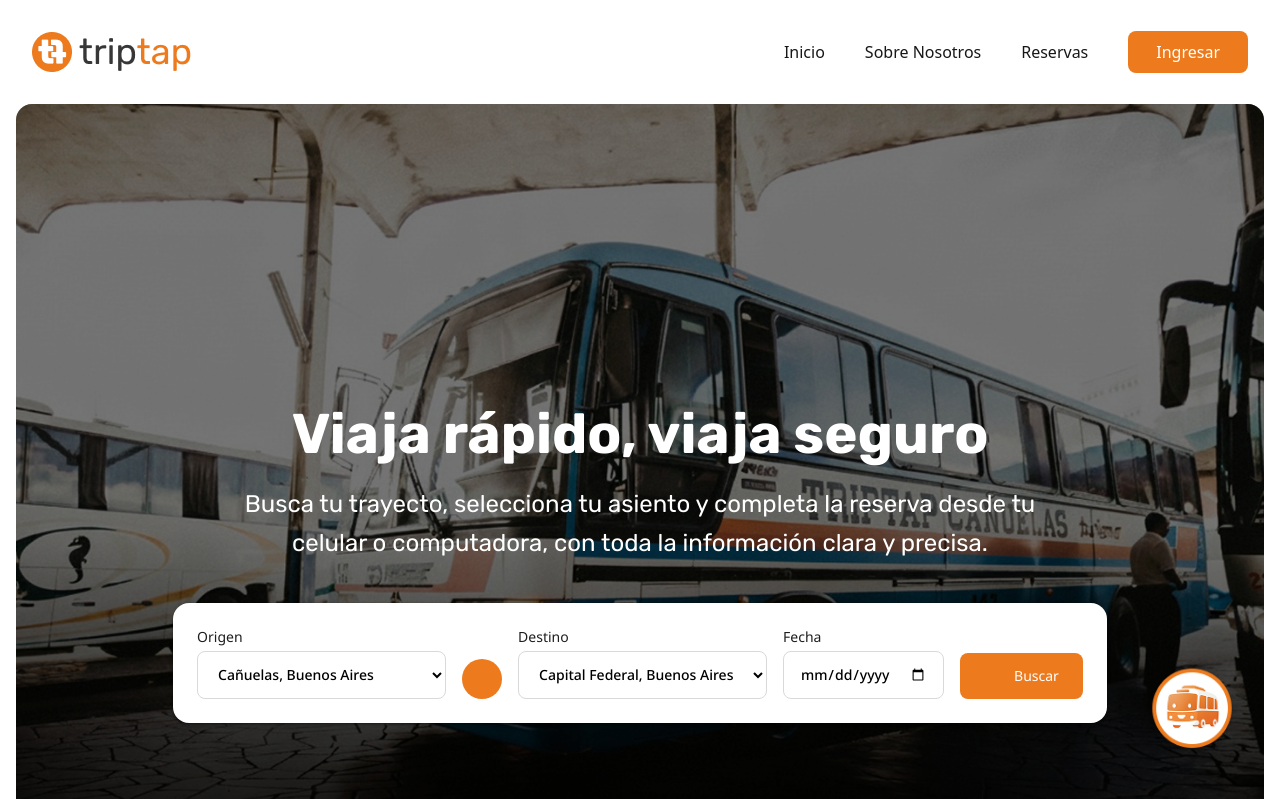
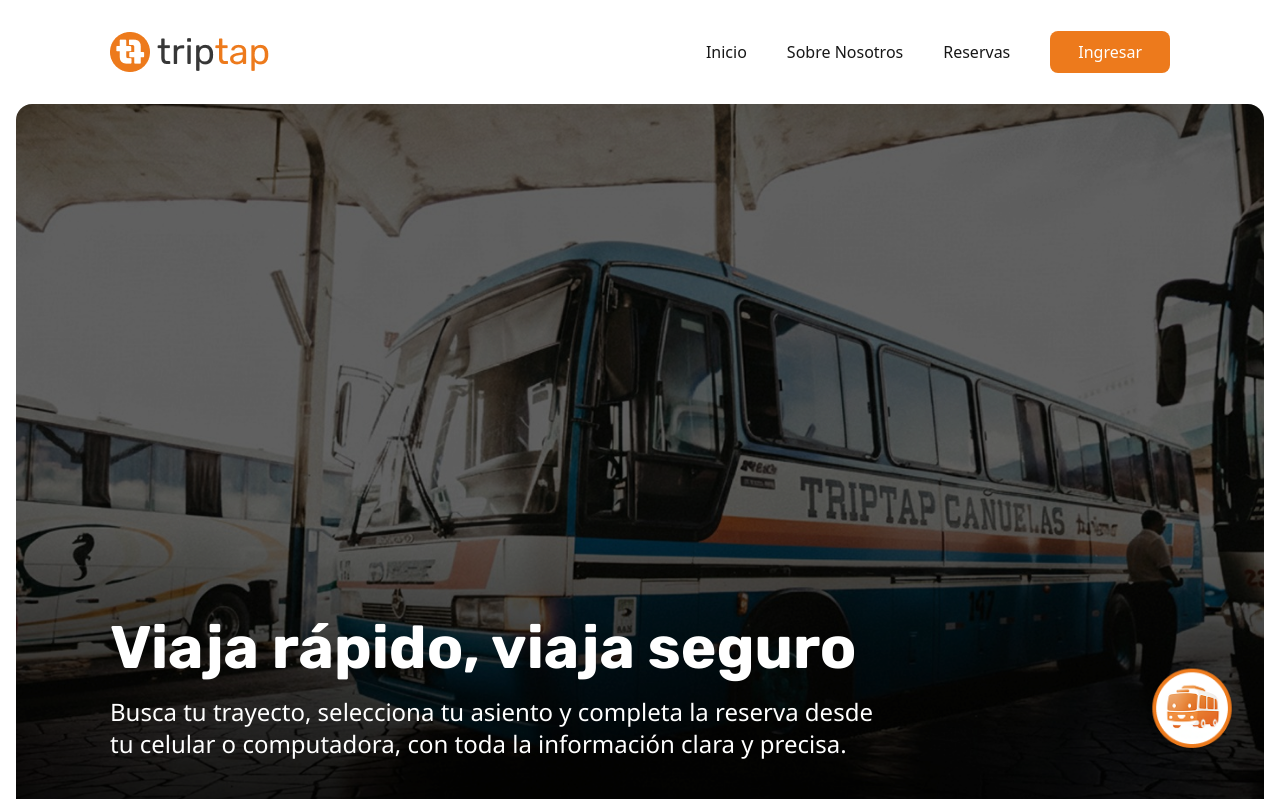
Before and after one commit to ezequielmanchula/triptap-frontend, a Next.js app: page / in a window 1280 px wide. Shown: the top 799 px of the page. Built offline with nearby package versions, Linux system fonts and the light colour scheme; some icons are missing.

Commit message:
refactor(Hero): unify and adjust duplicated component

```diff
--- a/src/app/(pages)/reservations/page.tsx
+++ b/src/app/(pages)/reservations/page.tsx
@@ -1,11 +1,28 @@
 'use client';
 
 import React, { useState } from 'react';
-import Image from 'next/image';
-import head from "@/assets/images/hero-home.jpeg";
+import Hero from '@/app/components/ui/Hero';
 
+interface Destination {
+  value: string;
+  label: string;
+}
 
-const TripCard = ({ trip, destinations }) => (
+interface Trip {
+  id: number;
+  type: string;
+  seats: number;
+  price: number;
+  departure: string;
+  arrival: string;
+}
+
+interface TripCardProps {
+  trip: Trip;
+  destinations: Destination[];
+}
+
+const TripCard: React.FC<TripCardProps> = ({ trip, destinations }) => (
     <div className="flex justify-between items-center p-4 mb-4 bg-white rounded-lg shadow-sm border border-gray-100">
 
         <div className="flex-grow">
@@ -56,42 +73,8 @@ export default function BookingPage() {
     const [selectedDate, setSelectedDate] = useState(13);
 
     return (
-        <main className="min-h-screen bg-gray-50">
-
-
-            <div className="relative h-[600px] flex flex-col justify-end overflow-hidden mb-8">
-                <Image
-                    src={head}
-                    alt="Autobús viajando"
-                    fill
-                    className="object-cover brightness-50"
-                    priority
-                />
-
-                <div className="relative max-w-7xl mx-auto w-full p-8 z-10 text-white">
-                    <h1 className="text-4xl font-extrabold mb-4">
-                        Viaja rápido, viaja seguro
-                    </h1>
-                    <p className="text-lg max-w-2xl">
-                        Busca tu trayecto, selecciona tu asiento y completa la reserva con toda la información **clara y precisa**.
-                    </p>
-                </div>
-
-
-                <div className="relative max-w-7xl mx-auto w-full px-8 pb-8 z-20">
-                    <div className="bg-white p-4 rounded-xl shadow-2xl flex space-x-4 items-center">
-                        <div className="flex-1 flex space-x-4">
-                            <input type="text" placeholder="Origen: Cañuelas, Buenos Aires" className="flex-1 p-2 border border-gray-300 rounded-lg" />
-                            <input type="text" placeholder="Destino: Capital Federal, Buenos Aires" className="flex-1 p-2 border border-gray-300 rounded-lg" />
-                            <input type="date" placeholder="Fechas" className="flex-1 p-2 border border-gray-300 rounded-lg" />
-                        </div>
-                        <button className="bg-orange-500 hover:bg-orange-600 text-white font-semibold py-2 px-6 rounded-xl transition duration-300">
-                            🔍 Buscar
-                        </button>
-                    </div>
-                </div>
-            </div>
-
+        <main className="min-h-screen">
+            <Hero height="min-h-[310px]" />
 
             <div className="max-w-7xl mx-auto px-8 py-4">
 
--- a/src/app/components/common/SearchForm.tsx
+++ b/src/app/components/common/SearchForm.tsx
@@ -26,8 +26,8 @@ export default function SearchForm() {
 
     <form
       onSubmit={handleSubmit}
-      className="flex flex-col gap-4 max-w-[90em] bg-white p-6 rounded-2xl shadow-[0px_1px_3px_1px_#00000026,0px_1px_2px_0px_#0000004D]
-      lg:flex-row lg:items-end">
+      className="flex flex-col gap-4 mx-auto max-w-sm lg:max-w-[70.25rem] xl:max-w-[70.25rem] bg-white p-6 rounded-2xl shadow-[0px_1px_3px_1px_#00000026,0px_1px_2px_0px_#0000004D]
+      lg:flex-row lg:items-end m-6">
       {/* Origen */}
       <div className="flex flex-col flex-1">
         <label className="Title-Small mb-1 text-[#1E1E1E]">Origen</label>
--- a/src/app/components/ui/Header.tsx
+++ b/src/app/components/ui/Header.tsx
@@ -18,7 +18,7 @@ export default function Header() {
 
   return (
     <header className="bg-transparent">
-      <nav className="container mx-auto flex items-center justify-between p-8">
+      <nav className="container max-w-[70.25rem] mx-auto flex items-center justify-between p-8">
         <Image
           src="/images/Logo.png"
           alt="Logo"
--- a/src/app/components/ui/Hero.tsx
+++ b/src/app/components/ui/Hero.tsx
@@ -1,35 +1,33 @@
 import Image from "next/image";
-import heroImg from "@/assets/images/hero-home.jpeg";
 import SearchForm from "../common/SearchForm";
 
-export default function Hero() {
+interface HeroSectionProps {
+  height?: string; // "min-h-[310px]" o "min-h-[880px]"
+}
+
+export default function Hero({ height = "min-h-[880px]" }: HeroSectionProps) {
   return (
-    <section className="relative flex flex-col justify-center items-center mx-4 min-h-[600px] md:min-h-[785px] max-w-[1993px]">
-      {/* Imagen de fondo */}
-      <div className="absolute inset-0 -z-10 overflow-hidden rounded-none md:rounded-2xl">
+    <section className={`relative ${height} z-1 flex flex-col justify-end mb-50 rounded-2xl mx-4`}>
+      <div className="absolute inset-0 -z-10 overflow-hidden rounded-2xl">
         <Image
-          src={heroImg}
-          alt="Hero background"
+          src="/images/hero-home.jpeg"
+          alt="Fondo hero"
           fill
-          className="object-cover"
+          className="object-cover brightness-50"
           priority
         />
-        <div className="absolute inset-0 bg-black/40" />
       </div>
 
-      {/* Contenido */}
-      <div className="relative z-10 flex flex-col items-center text-center px-6 mt-32">
-        <h1 className="Display-Large mb-4 leading-tight text-white">
+      <div className="relative max-w-[70.25rem] sm:mt-4 min-h-[550px] text-center md:text-left lg:text:left xl:text-left lg:min-h-[300px] xl:min-h-[300px] mx-auto w-full p-8 z-10 text-white">
+        <h1 className="Rubik font-bold text-4xl md:text-5xl xl:text-6xl/16 mb-4">
           Viaja rápido, viaja seguro
         </h1>
-        <p className="Headline-Small leading-relaxed text-white max-w-[823px]">
-          Busca tu trayecto, selecciona tu asiento y completa la reserva desde tu
-          celular o computadora, con toda la información clara y precisa.
+        <p className="Noto font-base text-lg/8 md:text-xl xl:text-2xl max-w-3xl">
+          Busca tu trayecto, selecciona tu asiento y completa la reserva desde tu celular o computadora, con toda la información clara y precisa.
         </p>
       </div>
 
-      {/* Formulario */}
-      <div className="w-full left-1/2 flex justify-center mx-4 mt-10">
+      <div className="absolute left-1/2 bottom-0 translate-y-1/2 -translate-x-1/2 w-full max-w-[70.25rem] z-50">
         <SearchForm />
       </div>
     </section>
--- a/src/app/page.tsx
+++ b/src/app/page.tsx
@@ -6,10 +6,10 @@ import Panel from "./components/ui/Panel";
 import Steps from "./components/ui/Steps";
 
 
-export default function Home() {
+export default function Home({}) {
   return (
     <>
-      <Hero />
+      <Hero height="min-h-[780px]" />
       <Steps />
       <InfoSection />
       <Panel />
--- a/src/styles/globals.css
+++ b/src/styles/globals.css
@@ -3,6 +3,15 @@
 @layer components {
 
   /* Display */
+
+  .Rubik{
+    font-family: var(--font-rubik);
+  }
+  .Noto{
+    font-family: var(--font-noto-sans);
+  }
+
+
   .Display-Large {
     font-family: var(--font-rubik);
     font-weight: 700;
```
Also changed, not shown: public/images/hero-home.jpeg (renamed from src/assets/images/hero-home.jpeg).
